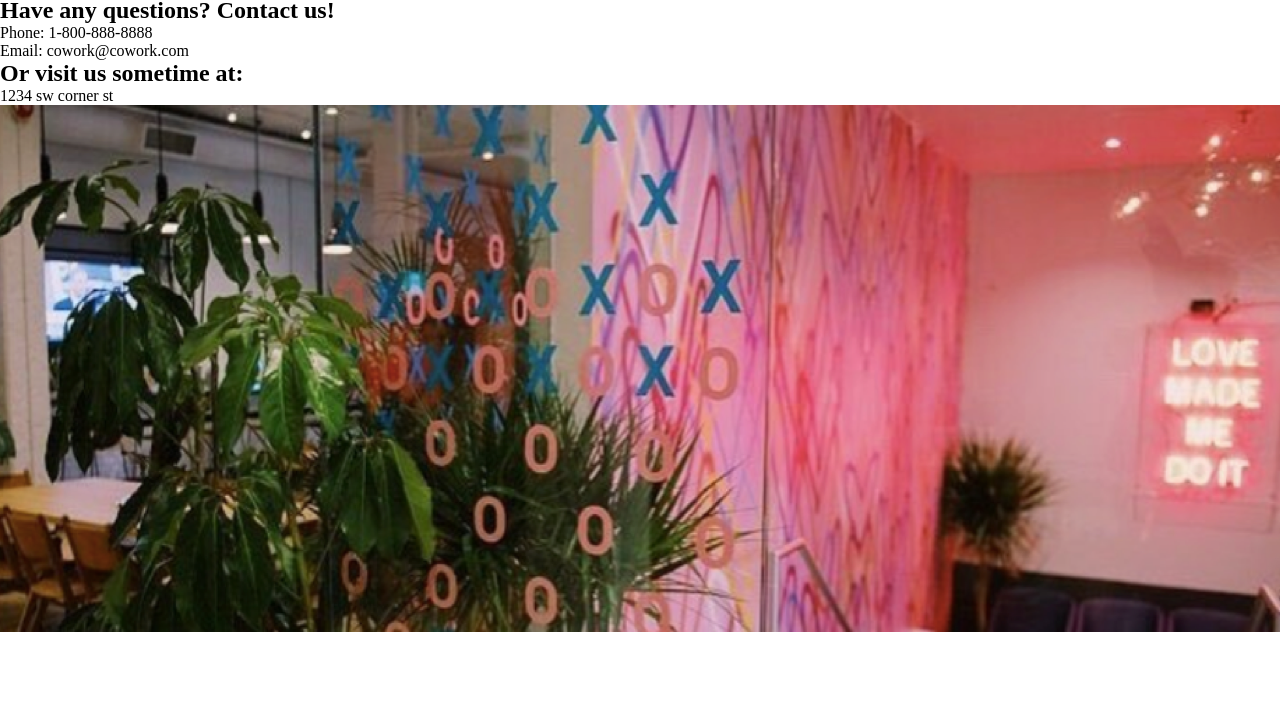
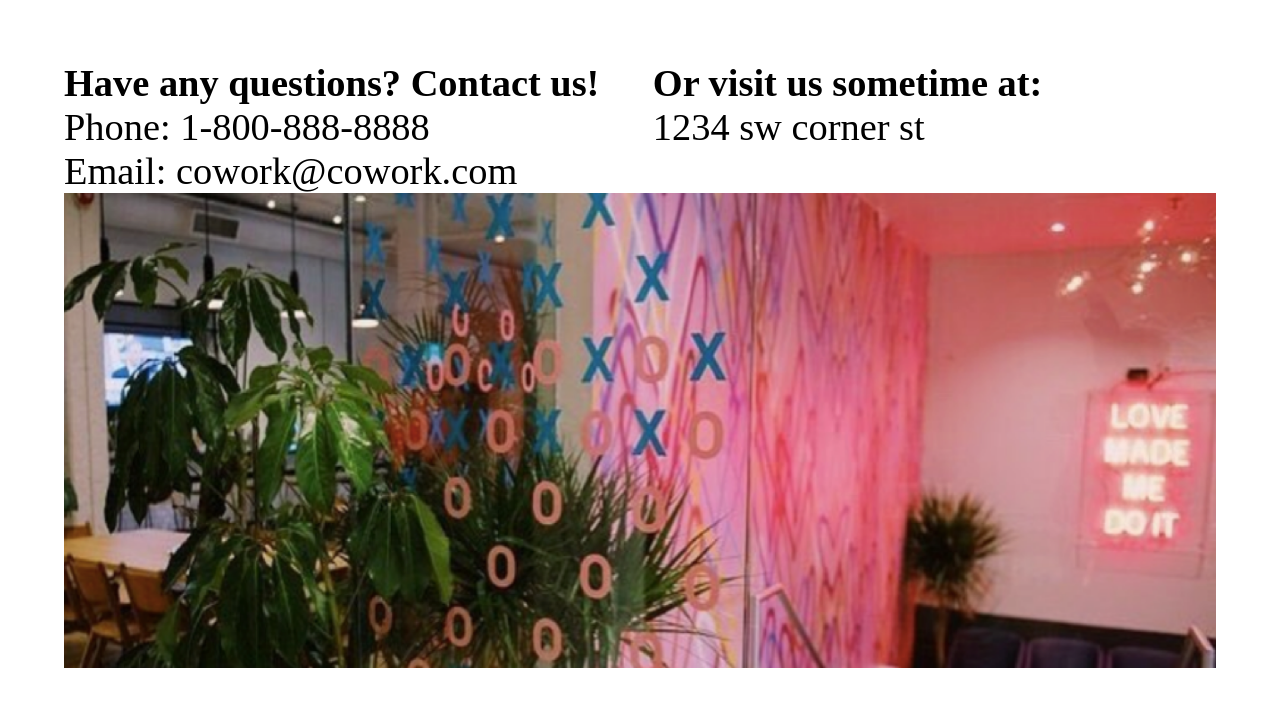
Before and after one commit to beepboopbitch/start-up, a website built with webpack: page src/contact.html in a window 1280 px wide. Shown: the part 103-810 px from the top of the page. Built offline with nearby package versions, Linux system fonts and the light colour scheme.

Commit message:
add finished grid to contact pg

```diff
--- a/src/contact.html
+++ b/src/contact.html
@@ -32,16 +32,16 @@
 
     <section>
       <div class="grid-box">
-        <div class="box-item">
+        <div class="box-item b1">
           <h1>Have any questions? Contact us!</h1>
           <p>Phone: 1-800-888-8888</p>
           <p>Email: cowork@cowork.com</p>
         </div>
-        <div class="box-item">
+        <div class="box-item b2">
           <h1>Or visit us sometime at:</h1>
           <p>1234 sw corner st</p>
         </div>
-        <div class="box-item">
+        <div class="box-item b3">
           <img src="assets/img/box.png" alt="">
         </div>
       </div>
--- a/src/sass/styles.scss
+++ b/src/sass/styles.scss
@@ -17,6 +17,7 @@
   }
 }
 
+//main page
 header {
   .top {
     display: flex;
@@ -155,3 +156,48 @@ header {
     width: 100%;
   }
 }
+
+//contact page
+.grid-box {
+  display: grid;
+  grid-template-columns: auto;
+  grid-template-rows: auto auto auto;
+  grid-template-areas: "b1" "b2" "b3";
+  @include mQLG(768px) {
+    margin: 5vw 5vw 5vw 5vw;
+    grid-column-gap: 2vw;
+    grid-template-columns: 1fr 1fr;
+    grid-template-rows: .5fr 1fr;
+    grid-template-areas: "b1 b2" "b3 b3";
+  }
+  .b1 { grid-area: b1; }
+  .b2 { grid-area: b2; }
+  .b3 { grid-area: b3; }
+  .box-item {
+    h1 {
+      font-size: 6vw;
+      margin: 5vw 0 0 5vw;
+      @include mQLG(768px) {
+        margin: 0;
+        font-size: 3vw;
+      }
+    }
+    p {
+      font-size: 5vw;
+      margin: 2vw 0 0 5vw;
+      @include mQLG(768px) {
+        margin: 0;
+        font-size: 3vw;
+      }
+    }
+    img {
+      width: 100%;
+      height: 50vw;
+      margin: 15vw 0 0 0;
+      @include mQLG(768px) {
+        margin: 0;
+        height: 100%;
+      }
+    }
+  }
+}
```
